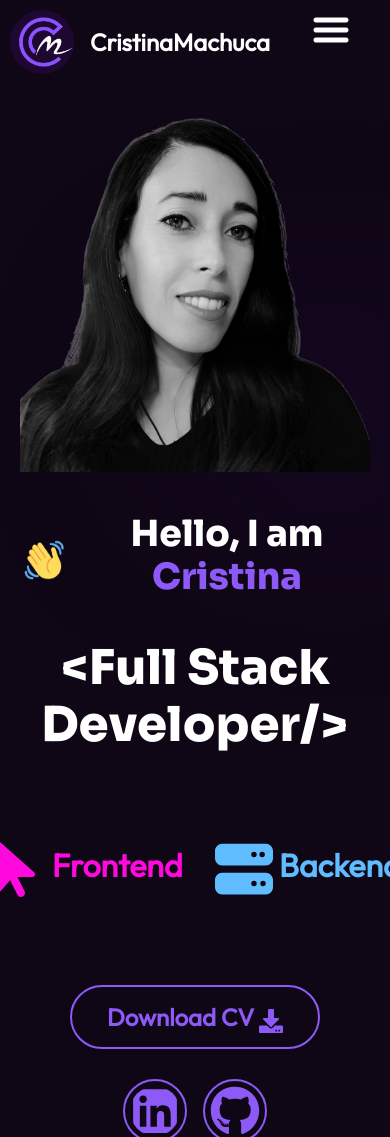
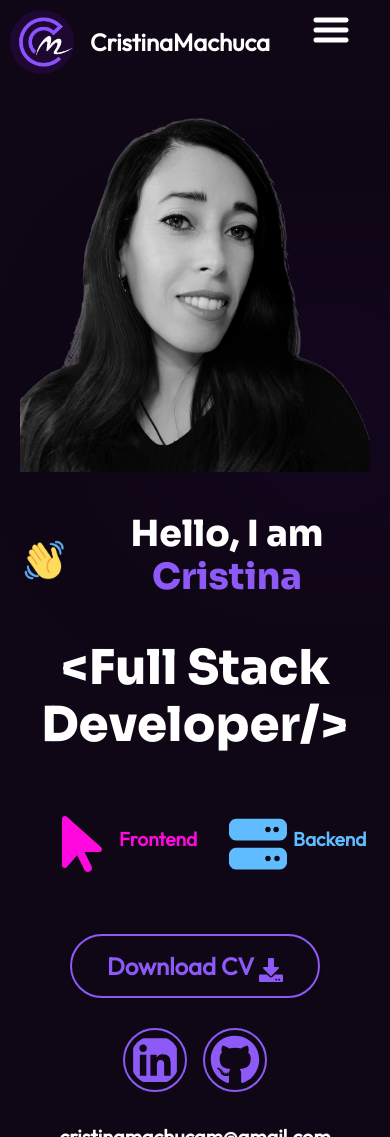
Before and after one commit to CrisMachuca/portfolio, a React (Vite) app: page / in a window 390 px wide. Shown: the top 1137 px of the page. Built offline with nearby package versions, Linux system fonts and the light colour scheme; a web font is replaced by a local one.

Commit message:
navbar elimino link

```diff
--- a/src/components/Hero/Hero.module.css
+++ b/src/components/Hero/Hero.module.css
@@ -246,7 +246,7 @@
     flex-direction: row;
     justify-content: center;
 
-    padding: 0;
+
     gap: 2em;
     padding-bottom: 0.5em;
 }
@@ -350,10 +350,10 @@
         width: 250px;
     }
 
-    .aboutItem {
-        padding: 5px 0;
+
+    .aboutItem h3 {
+        font-size: 1.2em;
     }
-
     .arrow {
         display: none;
     }
--- a/src/components/Navbar/Navbar.jsx
+++ b/src/components/Navbar/Navbar.jsx
@@ -63,9 +63,6 @@
             <a onClick={() => handleNavClick('resume')}>Resume</a>
           </li>
           <li>
-            <a onClick={() => handleNavClick('resume')}>Experience</a>
-          </li>
-          <li>
             <a onClick={() => handleNavClick('skills')}>Skills</a>
           </li>
           <li>
--- a/src/components/Navbar/Navbar.module.css
+++ b/src/components/Navbar/Navbar.module.css
@@ -102,7 +102,7 @@
       0 0 100px #8D59F7;
   }
 
-@media screen and (max-width: 830px) {
+@media screen and (max-width: 1045px) {
     .navbar {
         flex-direction: column;
         align-items: flex-start;
@@ -127,6 +127,7 @@
         gap: 13px;
         border-radius: 10px;
         background: rgba(24, 9, 41, 0.842);
+
         /*
         background: linear-gradient(0deg, rgba(57, 25, 109, 0.2) 0%, rgb(54, 25, 109) 100%);
         */
--- a/src/components/Navbar/NavbarHero.jsx
+++ b/src/components/Navbar/NavbarHero.jsx
@@ -63,9 +63,6 @@
             <a onClick={() => handleNavClick('resume')}>Resume</a>
           </li>
           <li>
-            <a onClick={() => handleNavClick('resume')}>Experience</a>
-          </li>
-          <li>
             <a onClick={() => handleNavClick('skills')}>Skills</a>
           </li>
           <li>
--- a/src/components/Navbar/NavbarHero.module.css
+++ b/src/components/Navbar/NavbarHero.module.css
@@ -93,7 +93,7 @@
       0 0 100px #8D59F7;
   }
 
-@media screen and (max-width: 830px) {
+@media screen and (max-width: 1045px) {
     .navbar {
         flex-direction: column;
         align-items: flex-start;
@@ -131,9 +131,6 @@
         display: flex;
         z-index: 1;
     }
-    .email {
-        display: none;
-    }
     .title {
         font-size: 1.5em;
     }
--- a/src/components/ProjectDetail/ProjectDetail.jsx
+++ b/src/components/ProjectDetail/ProjectDetail.jsx
@@ -110,7 +110,7 @@
             <WithVisibility animationClass="fromRight">
             <div className={styles.banner}>
               <FaPhoneVolume className={styles.phone} />
-              <h3>Looking for a Full Stack Developer? That could be me.</h3>
+              <h3>Looking for a Full Stack Developer?</h3>
               <button><img className={styles.flag} src={getImageUrl("projectDetail/espana.png")} alt="Spain Flag" />+(34) 660 80 06 31</button>
             </div>
             </WithVisibility>
```
